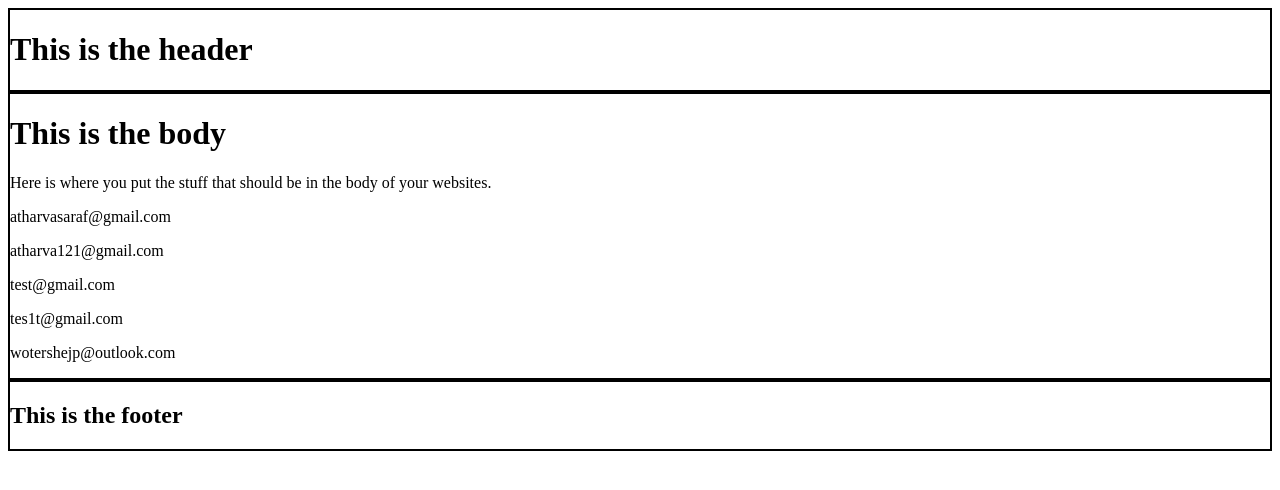
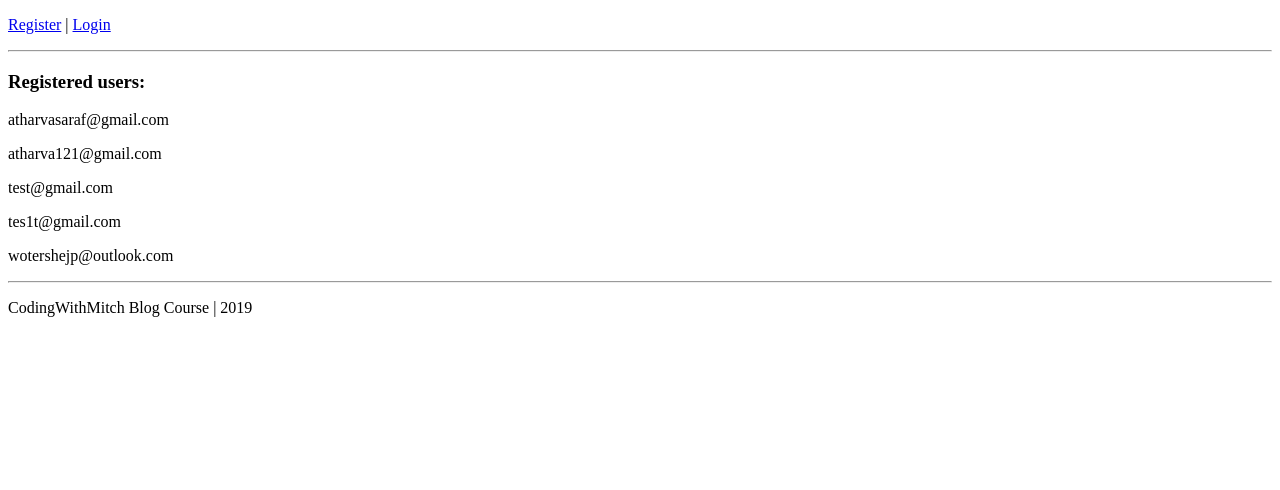
Before and after one commit to atharva121/CodingWithMitchBlogCourse, a Django app: page / in a window 1280 px wide. Shown: the top 490 px of the page. Run offline with Django 3.2, Linux system fonts and the light colour scheme; data comes from the database, SQL or seed files in the repository; both versions use the stored data as it was after the commit.

Commit message:
8th commit

```diff
--- a/src/mysite/urls.py
+++ b/src/mysite/urls.py
@@ -20,10 +20,12 @@ from personal.views import (
 )
 from account.views import (
     registration_view,
+    logout_view
 )
 
 urlpatterns = [
     path('admin/', admin.site.urls),
     path('', home_screen_view, name="home"),
     path('register/', registration_view, name="register"),
+    path('logout/', logout_view, name="logout"),
 ]
--- a/src/personal/templates/personal/home.html
+++ b/src/personal/templates/personal/home.html
@@ -1,10 +1,7 @@
 {%extends 'base.html'%}
 {%block content%}
-<div style="border: 2px solid #000;">
-    <h1>This is the body</h1>
-    <p>Here is where you put the stuff that should be in the body of your websites.</p>
+    <h3>Registered users:</h3>
     {%for account in accounts%}
-    {{account}}</p>
+    <p>{{account}}</p>
     {%endfor%}
-</div>
 {%endblock content%}
--- a/src/templates/base.html
+++ b/src/templates/base.html
@@ -2,9 +2,12 @@
 <html>
 <head>
     <title>This is the title</title>
-    <div style="border: 2px solid #000;">
-        <h1>This is the header</h1>
-    </div>
+    {%if request.user.is_authenticated%}
+        <p>Hello, {{request.user.username}} | <a href="{%url 'logout'%}">Logout</a> </p>
+    {%else%}
+        <p><a href="{%url 'register'%}">Register</a> | <a href="#">Login</a> </p>
+    {%endif%}
+    <hr>
 </head>
 <body>
     {%block content%}
@@ -12,8 +15,7 @@
     {%endblock content%}
 </body>
 <footer>
-    <div style="border: 2px solid #000;">
-        <h2>This is the footer</h2>
-    </div>
+    <hr>
+    <p>CodingWithMitch Blog Course | 2019</p>
 </footer>
 </html>
```
Also changed, not shown: src/account/views.py (+6 -2 lines), src/db.sqlite3.
